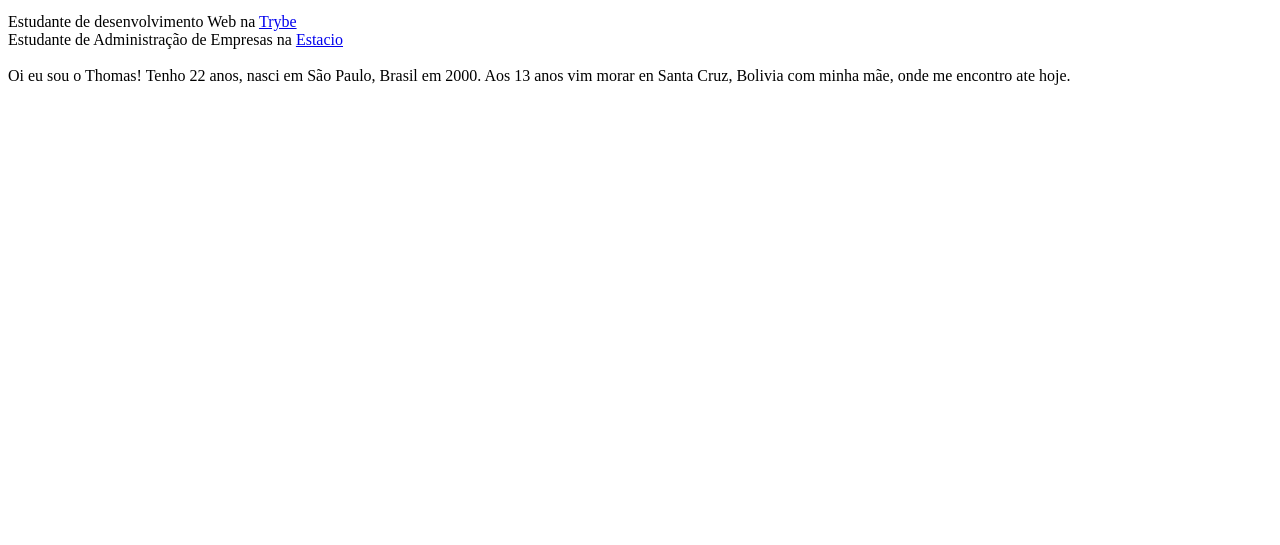
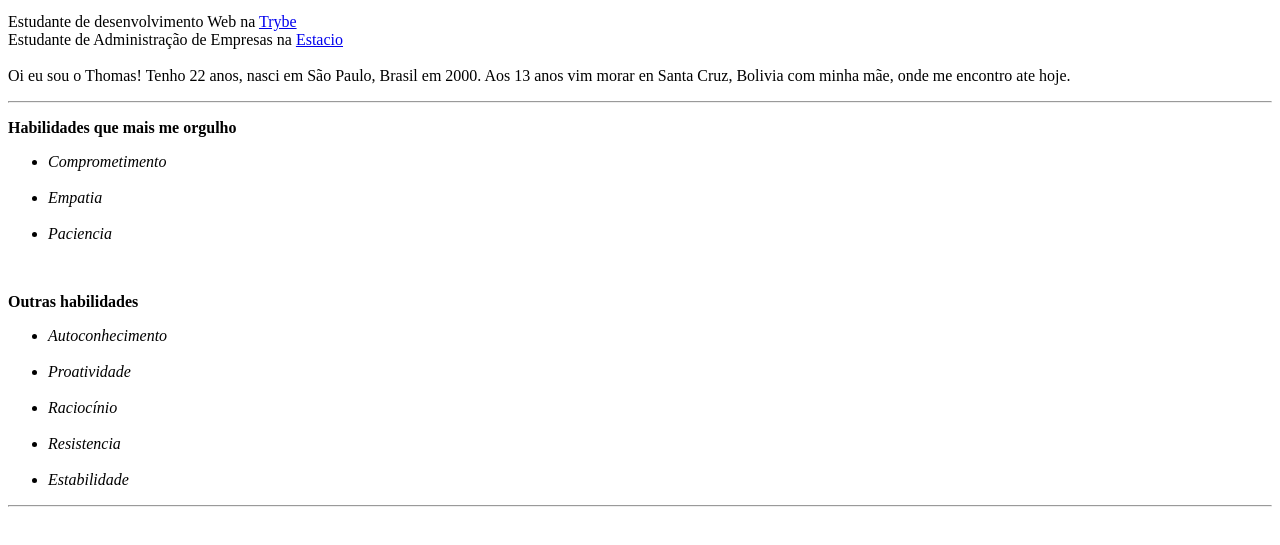
Before and after one commit to thomasboospegler/thomasboospegler.github.io, a plain HTML site: page index.html in a window 1280 px wide. Shown: the part 101-646 px from the top of the page. Drawn offline with Linux system fonts and the light colour scheme.

Commit message:
Add habilidades

```diff
--- a/index.html
+++ b/index.html
@@ -7,10 +7,27 @@
     <title>Portfolio Thomas Boos Pegler</title>
 </head>
 <body>
+    <!-- Descrição Thomas -->
 <h1><strong>Thomas Boos Pegler</strong></h1>
 <img src="./Thomas.jpg" alt="Foto do Thomas" width="450px">
 <p>Estudante de desenvolvimento Web na <a href="https://www.betrybe.com/" target="_blank">Trybe</a><br>
 Estudante de Administração de Empresas na <a href="https://estacio.br/" target="_blank">Estacio</a><br>
 <br>Oi eu sou o Thomas! Tenho 22 anos, nasci em São Paulo, Brasil em 2000. Aos 13 anos vim morar en Santa Cruz, Bolivia com minha mãe, onde me encontro ate hoje.</p>
+<hr> <!-- Habilidades -->
+<p><strong>Habilidades que mais me orgulho</strong></p>
+<ul>
+    <li><em>Comprometimento</em></li><br>
+    <li><em>Empatia</em></li><br>
+    <li><em>Paciencia</em></li>
+</ul><br>
+<p><strong>Outras habilidades</strong></p>
+<ul>
+    <li><em>Autoconhecimento</em></li><br>
+    <li><em>Proatividade</em></li><br>
+    <li><em>Raciocínio</em></li><br>
+    <li><em>Resistencia</em></li><br>
+    <li><em>Estabilidade</em></li>
+</ul>
+<hr>
 </body>
 </html>
```
